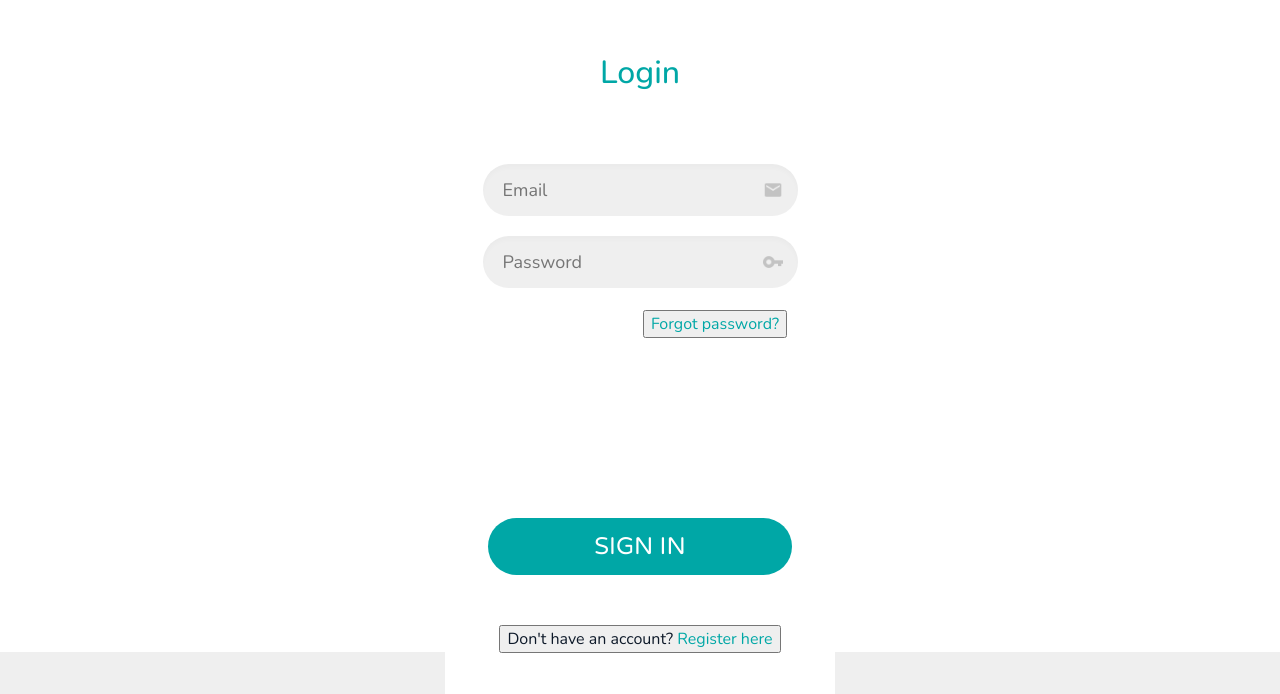
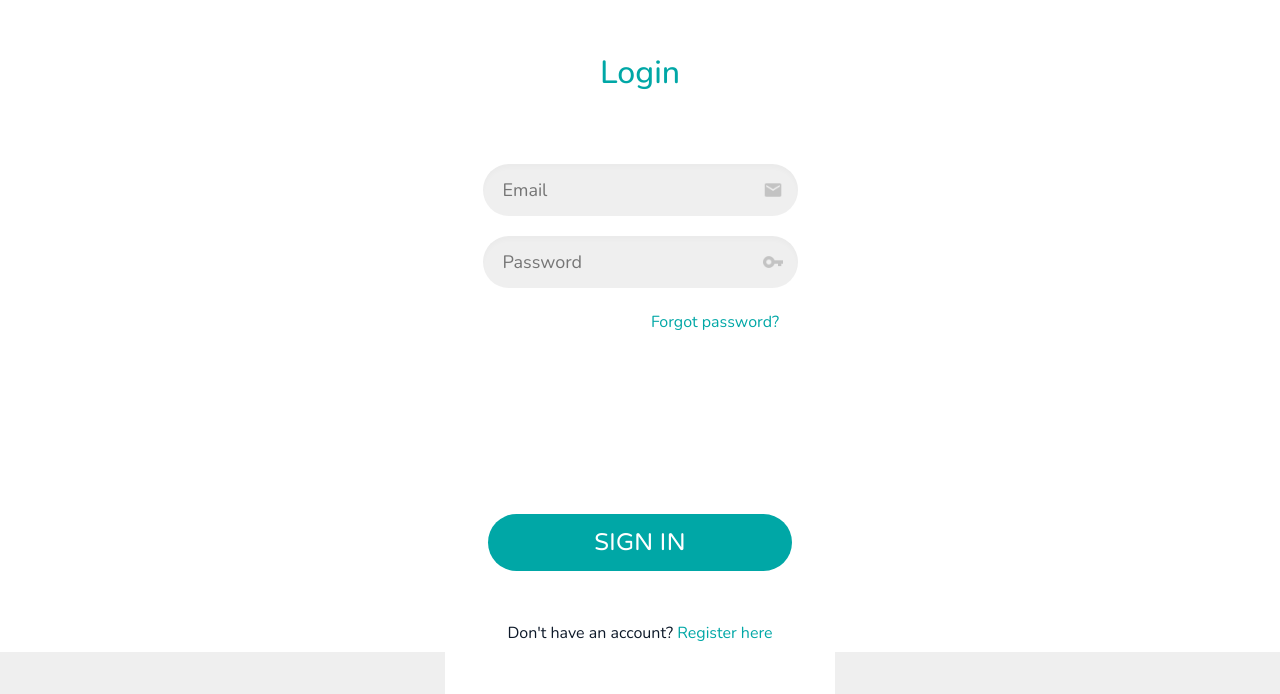
Before and after one commit to Vivian-Trieu/ResuMate, a React (Create React App) app: page / in a window 1280 px wide. Shown: the part 148-842 px from the top of the page. Built offline with nearby package versions, Linux system fonts and the light colour scheme; no server answers; what aws-amplify would draw is missing.

Commit message:
fixed button issue

```diff
--- a/src/Components/HomeScreen.css
+++ b/src/Components/HomeScreen.css
@@ -43,8 +43,6 @@ body {
 
 .swipe-btn {
     display: flex;
-    border: none;
-    background-color: transparent;
 }
 
 .button-img {
--- a/src/index.css
+++ b/src/index.css
@@ -11,3 +11,8 @@ code {
   font-family: source-code-pro, Menlo, Monaco, Consolas, 'Courier New',
     monospace;
 }
+
+button {
+  border: none;
+  background-color: transparent;
+}
--- a/src/index.js
+++ b/src/index.js
@@ -2,6 +2,7 @@ import { StrictMode } from "react";
 import { createRoot } from "react-dom/client";
 import { Amplify } from "aws-amplify";
 import awsExports from "./aws-exports";
+import "./index.css"
 
 // import App from "./Components/LoginPage";
 // import App from "./Components/HomeScreen";
```
